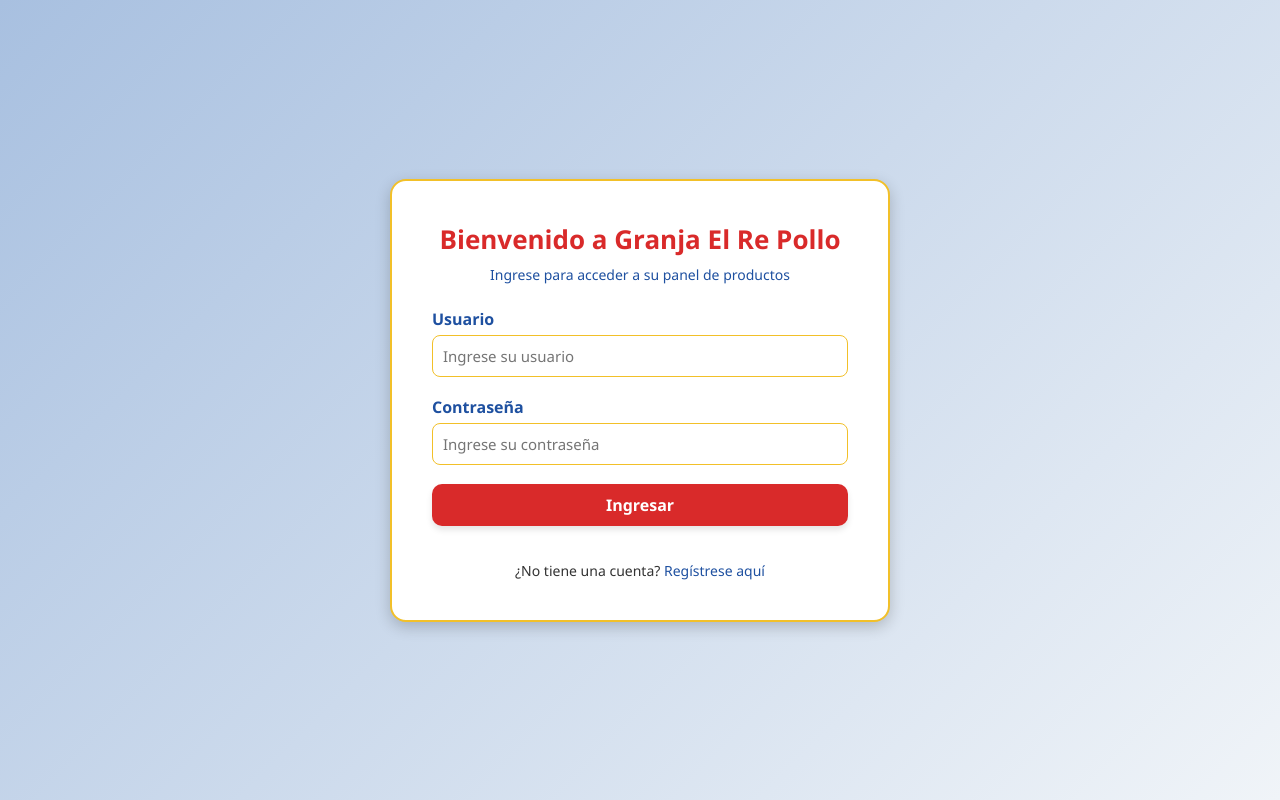
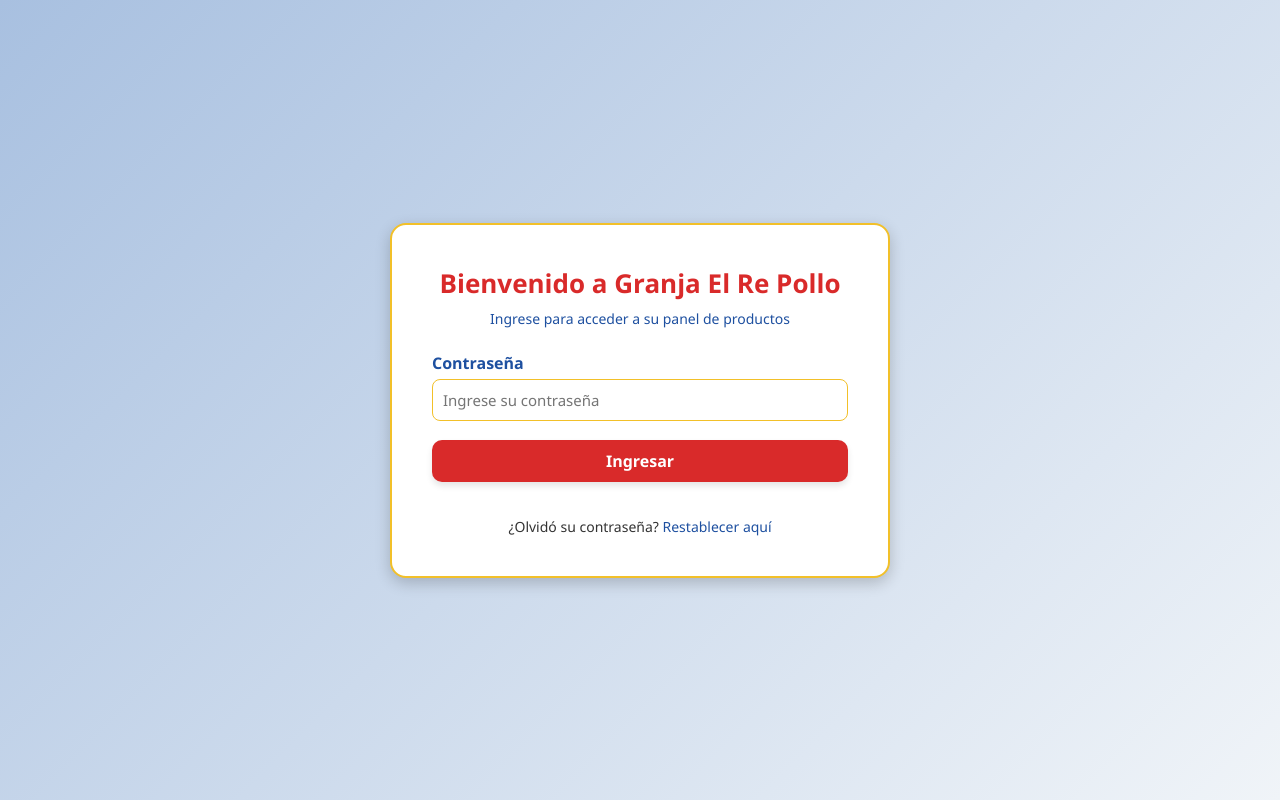
Before and after one commit to fabricaricato/carteleria-digital-el-re-pollo, a React (Vite) app: page / in a window 1280 px wide. Built offline with nearby package versions, Linux system fonts and the light colour scheme.

Commit message:
label de ingreso de usuario suprimido y creación de estados para contraseña

```diff
--- a/src/views/Acceso.jsx
+++ b/src/views/Acceso.jsx
@@ -2,21 +2,20 @@ import { useState } from "react";
 import { useNavigate } from "react-router-dom";
 
 export default function Acceso() {
-  const [contrasena, setContrasena] = useState()
-  const navigate = useNavigate()
+  const [contrasena, setContrasena] = useState();
+  const navigate = useNavigate();
+  const manejarBotonAcceso = (e) => {
+    e.preventDefault();
 
-  console.log(contrasena)
+    // Validar que la contraseña ingresada coincida
+    if (contrasena) {
+      alert("¡Acceso correcto!");
+      navigate("/home");
+    } else {
+      alert("Contraseña incorrecta");
+    }
+  };
 
-  const pass = "0000"
-
-  const manejarBotonAcceso = (e) => {
-    e.preventDefault()
-    if (contrasena === pass) {
-      navigate("/home")
-    } else {
-      console.log("contraseña incorrecta")
-    }
-  }
   return (
     <div className="contenedor-login">
       <div className="tarjeta-login">
@@ -24,17 +23,6 @@ export default function Acceso() {
         <p className="subtitulo">Ingrese para acceder a su panel de productos</p>
 
         <form className="formulario">
-          <div className="campo">
-            <label htmlFor="usuario">Usuario</label>
-            <input
-              type="text"
-              id="usuario"
-              name="usuario"
-              placeholder="Ingrese su usuario"
-              required
-            />
-          </div>
-
           <div className="campo">
             <label htmlFor="contraseña">Contraseña</label>
             <input
@@ -52,7 +40,7 @@ export default function Acceso() {
           </button>
 
           <p className="texto-registro">
-            ¿No tiene una cuenta? <a href="#">Regístrese aquí</a>
+            ¿Olvidó su contraseña? <a href="#">Restablecer aquí</a>
           </p>
         </form>
       </div>
```
